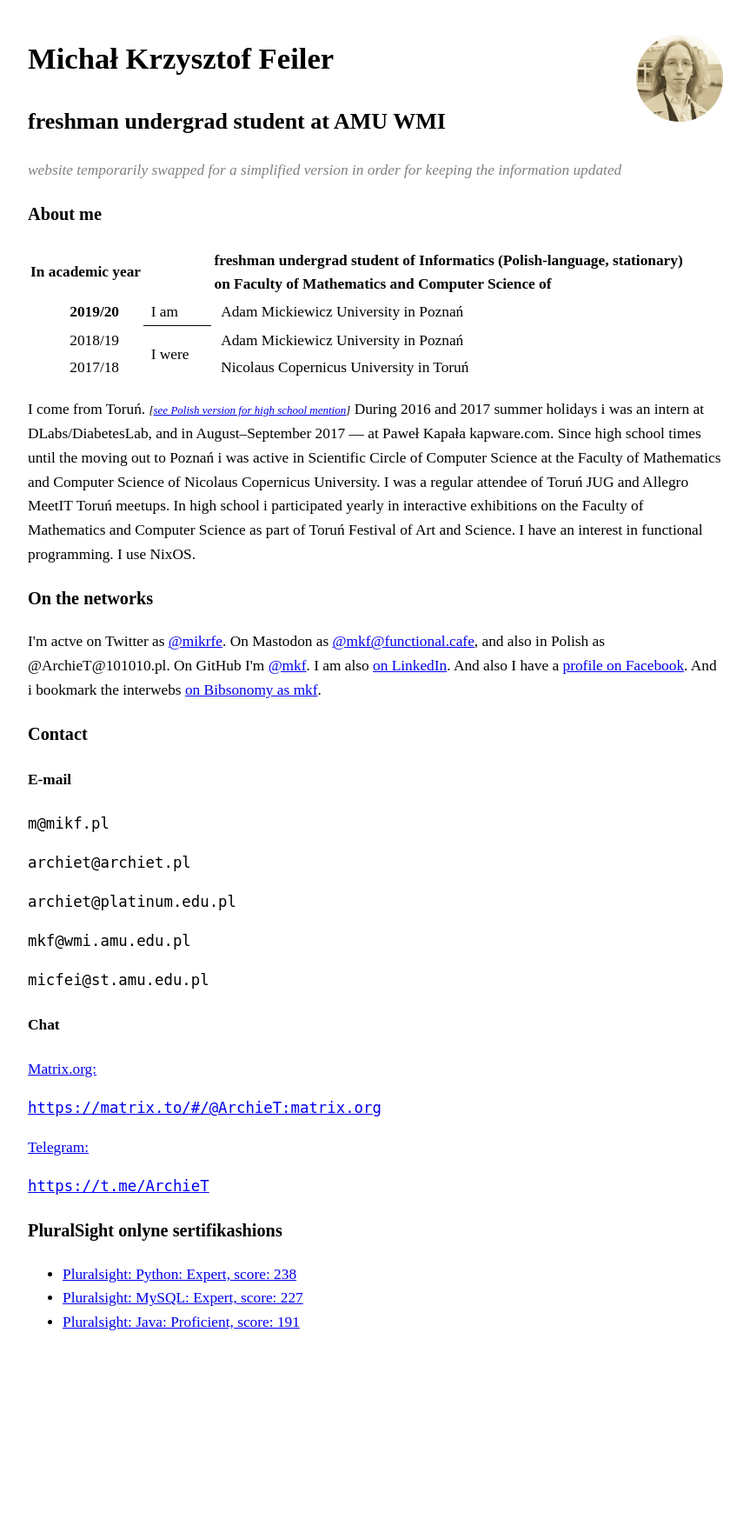
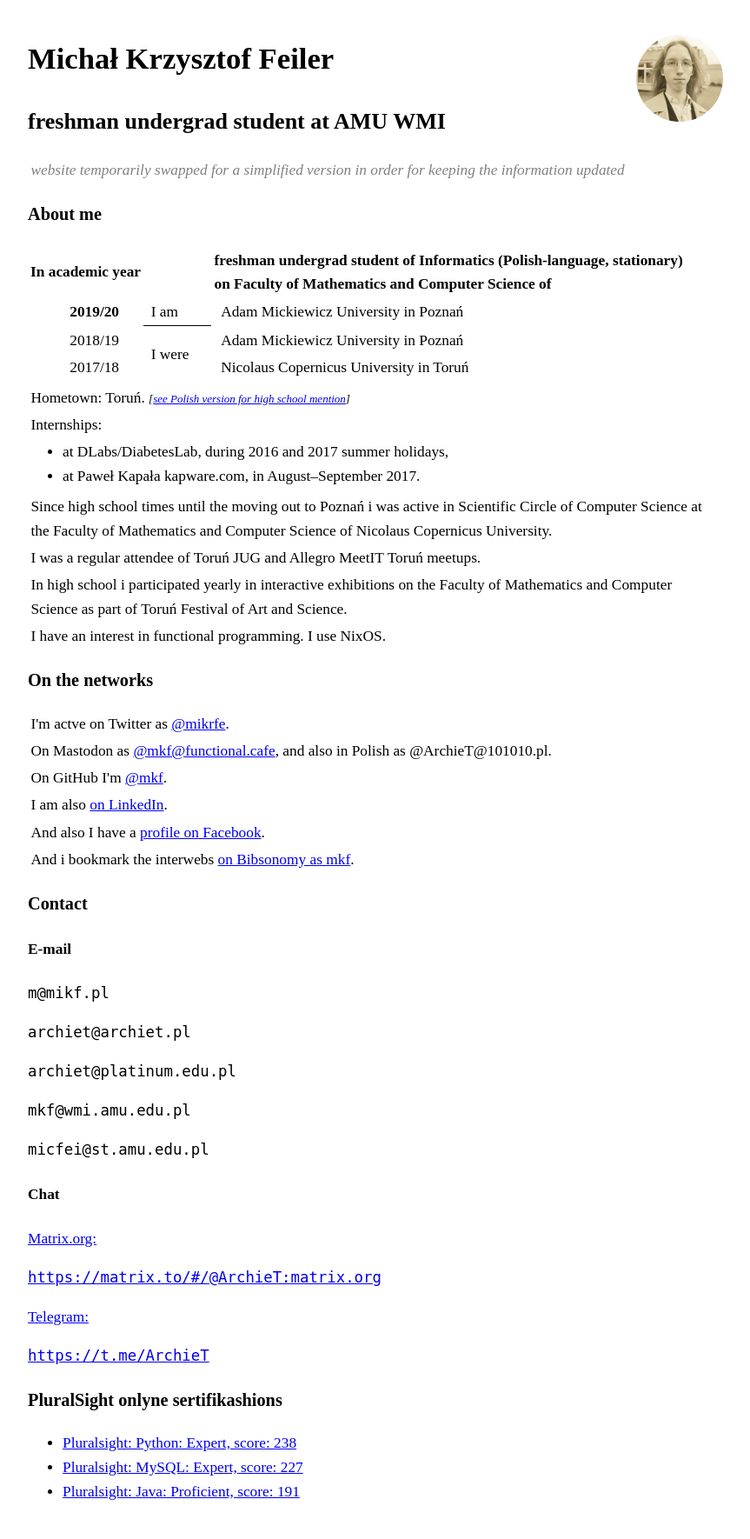
Before and after one commit to mkf/website-archiet, a PHP site: page /index.en.html in a window 1280 px wide. Shown: the whole page at 87% size, without its empty margins (208-1071 px from the left). Before the commit the page ends 1530 px from the top, so only its background shows below. Run offline with PHP 8.4, Linux system fonts and the light colour scheme.

Commit message:
revamp of pages

```diff
--- a/index.en.html
+++ b/index.en.html
@@ -21,21 +21,24 @@
         <tr><td class="rakad">2018/19</td><td rowspan="2">I were</td><td>Adam Mickiewicz University in Poznań</td></tr>
         <tr><td class="rakad">2017/18</td><td>Nicolaus Copernicus University in Toruń</td></tr>
 </tbody></table>
-<p>I come from Toruń. <em style="font-size: 75%;">[<a href="/?lang=pl">see Polish version for high school mention</a>]</em>
-During 2016 and 2017 summer holidays i was an intern at DLabs/DiabetesLab, and in August–September 2017 — at Paweł Kapała kapware.com.
-Since high school times until the moving out to Poznań i was active in Scientific Circle of Computer Science at the Faculty of Mathematics and Computer Science of Nicolaus Copernicus University.
-I was a regular attendee of Toruń JUG and Allegro MeetIT Toruń meetups. In high school i participated yearly in interactive exhibitions
-on the Faculty of Mathematics and Computer Science as part of Toruń Festival of Art and Science. I have an interest in functional programming.
-I use NixOS.</p>
+<p>Hometown: Toruń. <em style="font-size: 75%;">[<a href="/?lang=pl">see Polish version for high school mention</a>]</em></p>
+<p>Internships:<ul>
+    <li>at DLabs/DiabetesLab, during 2016 and 2017 summer holidays,</li>
+    <li>at Paweł Kapała kapware.com, in August–September 2017.</li></ul></p>
+<p>Since high school times until the moving out to Poznań i was active in Scientific Circle of Computer Science at the Faculty of Mathematics and Computer Science of Nicolaus Copernicus University.</p>
+<p>I was a regular attendee of Toruń JUG and Allegro MeetIT Toruń meetups.</p>
+<p>In high school i participated yearly in interactive exhibitions
+  on the Faculty of Mathematics and Computer Science as part of Toruń Festival of Art and Science.</p>
+<p>I have an interest in functional programming. I use NixOS.</p>
 
 <h3>On the networks</h3>
-<p>I'm actve on Twitter as <a href="https://twitter.com/mikrfe">@mikrfe</a>.
-    On Mastodon as <a href="https://functional.cafe/@mkf">@mkf@functional.cafe</a>,
-    and also in Polish as @ArchieT@101010.pl.
-On GitHub I'm <a href="https://github.com/mkf">@mkf</a>.
-I am also <a href="https://linkedin.com/in/mikf">on LinkedIn</a>.
-And also I have a <a href="https://facebook.com/mikrfe">profile on Facebook</a>.
-And i bookmark the interwebs
+<p>I'm actve on Twitter as <a href="https://twitter.com/mikrfe">@mikrfe</a>.</p>
+<p>On Mastodon as <a href="https://functional.cafe/@mkf">@mkf@functional.cafe</a>,
+    and also in Polish as @ArchieT@101010.pl.</p>
+<p>On GitHub I'm <a href="https://github.com/mkf">@mkf</a>.</p>
+<p>I am also <a href="https://linkedin.com/in/mikf">on LinkedIn</a>.</p>
+<p>And also I have a <a href="https://facebook.com/mikrfe">profile on Facebook</a>.</p>
+<p>And i bookmark the interwebs
 <a href="https://www.bibsonomy.org/user/mkf">on Bibsonomy as mkf</a>.</p>
 <h3>Contact</h3>
 <h4>E-mail</h4>
--- a/styles.css
+++ b/styles.css
@@ -22,3 +22,10 @@ table.studia td.rakad {
 table.studia th {
     text-align: justify;
 }
+p {
+    margin: 0.2em;
+}
+ul {
+    margin-top: 0.05em;
+    margin-bottom: 0.45em;
+}
```
Also changed, not shown: index.pl.html (+15 -12 lines).
